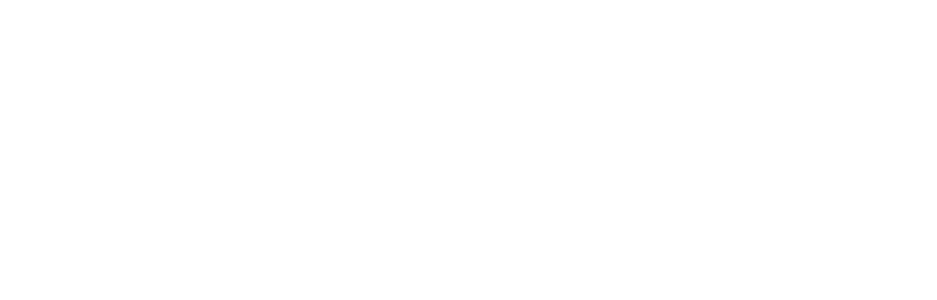
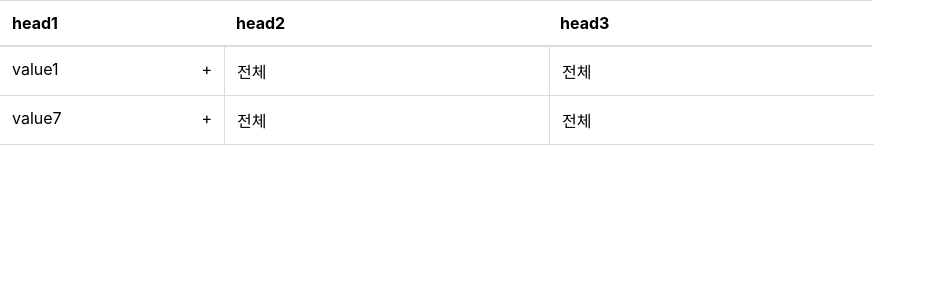
Before and after one commit to ghckss/CustomComponents, a React (Create React App) app: page /table-expandable in a window 1280 px wide. Shown: the top 300 px of the page, without its empty margins (0-937 px from the left). Built offline with nearby package versions, Linux system fonts and the light colour scheme.

Commit message:
expandable table 구성

```diff
--- a/src/components/ExpandableTable/index.js
+++ b/src/components/ExpandableTable/index.js
@@ -1,8 +1,88 @@
 import React from "react";
 import "./index.scss";
 
-const ExpandableTable = () => {
-  return <div></div>;
+const ExpandableTable = ({ headers, data }) => {
+  function toggleDetail(e) {
+    const subrows = Array.from(
+      e.target.closest("div.table-row").lastChild.children
+    );
+    subrows.shift();
+
+    toggleButton(e.target);
+    subrows.forEach((row) => row.classList.toggle("hidden"));
+  }
+
+  function toggleButton(target) {
+    if (target.innerText === "+") {
+      target.innerText = "-";
+    } else if (target.innerText === "-") {
+      target.innerText = "+";
+    }
+  }
+
+  const createTableColumn = (tableData, headers, prevId, columnIndex) => {
+    const column = !columnIndex ? 0 : columnIndex;
+    return tableData.map((obj, index) => {
+      const currentId = !prevId ? obj.id : prevId + "|" + obj.id;
+      const name = !prevId
+        ? headers[column].id
+        : prevId + "|" + headers[column].id;
+      return (
+        <div
+          key={index}
+          className={`table-row ${
+            obj.id !== "ALL" && column !== 0 && "hidden"
+          }`}
+        >
+          <div className={`cell body row-${index} column-${column}`}>
+            <div className="checkbox-container">
+              <span
+                className="checkbox"
+                type="checkbox"
+                id={currentId}
+                value={obj.id}
+                name={name}
+              >
+                {obj.name}
+              </span>
+
+              {!!obj.value && obj.id !== "ALL" && (
+                <span
+                  style={{ cursor: "pointer", float: "right" }}
+                  onClick={toggleDetail}
+                >
+                  +
+                </span>
+              )}
+            </div>
+          </div>
+          <div className="body-container">
+            {!!obj.value &&
+              createTableColumn(obj.value, headers, currentId, column + 1)}
+          </div>
+        </div>
+      );
+    });
+  };
+
+  const tableHeader = headers.map((header, index) => {
+    return (
+      <div key={index} className={`cell header column-${index}`}>
+        {header.name}
+      </div>
+    );
+  });
+
+  const tableBody = createTableColumn(data, headers);
+
+  return (
+    <div className="expandable-table">
+      <div className={`table table-row`}>
+        <div className="table-row">{tableHeader}</div>
+        <div className="body-container">{tableBody}</div>
+      </div>
+    </div>
+  );
 };
 
 export default ExpandableTable;
--- a/src/components/ExpandableTable/index.scss
+++ b/src/components/ExpandableTable/index.scss
@@ -0,0 +1,54 @@
+div.table {
+  div.cell {
+    min-width: 100px;
+    padding: 0.75rem;
+    background-color: white;
+  }
+
+  .hidden {
+    display: none !important;
+  }
+
+  .indeterminate {
+    opacity: 0.5;
+  }
+
+  .column-0 {
+    width: 200px;
+  }
+
+  .column-1 {
+    width: 300px;
+  }
+
+  .column-2 {
+    width: 300px;
+  }
+
+  div.header {
+    font-weight: bold;
+    border-top: 1px solid;
+    border-top-color: #d8dbe0;
+    border-bottom: 2px solid;
+    border-bottom-color: #d8dbe0;
+  }
+
+  div.table-row {
+    margin: 0;
+    display: flex;
+    justify-content: flex-start;
+  }
+
+  div.body-container {
+    div.table-row {
+      div.body.cell {
+        padding: 0.75rem;
+        border-bottom: 1px solid #d8dbe0;
+        border-left: 1px solid #d8dbe0;
+        &.column-0 {
+          border-left: 0px solid #d8dbe0;
+        }
+      }
+    }
+  }
+}
--- a/src/containers/ExpandableTable/index.js
+++ b/src/containers/ExpandableTable/index.js
@@ -3,9 +3,119 @@
 import "./index.scss";
 
 const ExpandableTableShowcase = () => {
+  const data = [
+    {
+      id: "value1",
+      name: "value1",
+      value: [
+        {
+          id: "ALL",
+          name: "전체",
+          value: [
+            {
+              id: "ALL",
+              name: "전체",
+            },
+          ],
+        },
+        {
+          id: "value2",
+          name: "value2",
+          value: [
+            {
+              id: "ALL",
+              name: "전체",
+            },
+            {
+              id: "value3",
+              name: "value3",
+            },
+            {
+              id: "value4",
+              name: "value4",
+            },
+          ],
+        },
+        {
+          id: "value5",
+          name: "value5",
+          value: [
+            {
+              id: "ALL",
+              name: "전체",
+            },
+            {
+              id: "value6",
+              name: "value6",
+            },
+          ],
+        },
+      ],
+    },
+    {
+      id: "value7",
+      name: "value7",
+      value: [
+        {
+          id: "ALL",
+          name: "전체",
+          value: [
+            {
+              id: "ALL",
+              name: "전체",
+            },
+          ],
+        },
+        {
+          id: "value8",
+          name: "value8",
+          value: [
+            {
+              id: "ALL",
+              name: "전체",
+            },
+            {
+              id: "value9",
+              name: "value9",
+            },
+          ],
+        },
+        {
+          id: "value10",
+          name: "value10",
+          value: [
+            {
+              id: "ALL",
+              name: "전체",
+            },
+            {
+              id: "value11",
+              name: "value11",
+            },
+          ],
+        },
+      ],
+    },
+  ];
   return (
     <div>
-      <ExpandableTable />
+      <ExpandableTable
+        headers={[
+          {
+            id: "head1",
+            name: "head1",
+          },
+          {
+            id: "head2",
+            name: "head2",
+          },
+          {
+            id: "head3",
+            name: "head3",
+          },
+        ]}
+        data={data}
+      />
     </div>
   );
 };
```
